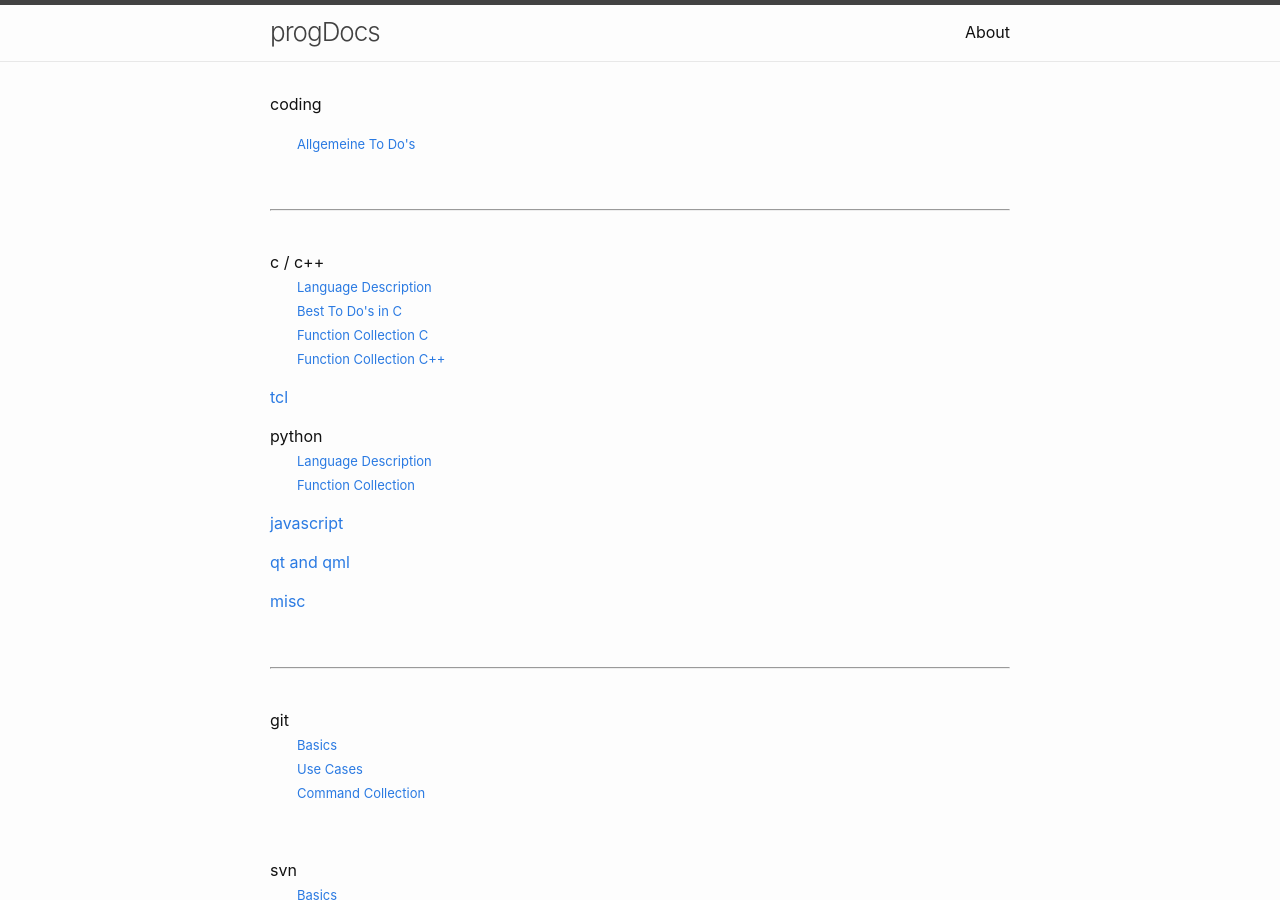
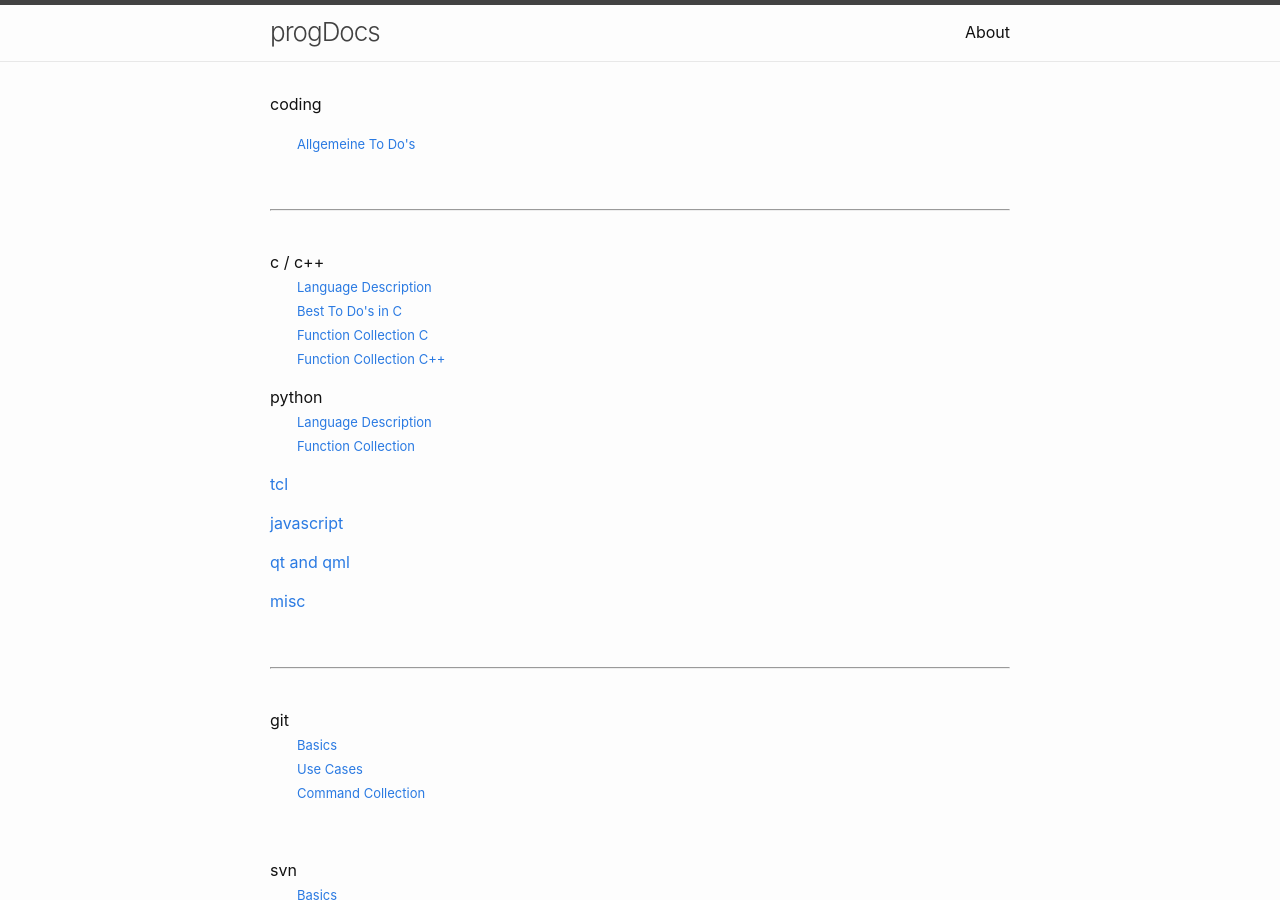
Before and after one commit to Hautaklyttn/progDocs, a Jekyll site: the page built from docs/index.md, in a window 1280 px wide and 900 px high. Built offline with Jekyll 4.4.1, drawn with Linux system fonts in a browser that asks for light colours.

```diff
--- a/docs/index.md
+++ b/docs/index.md
@@ -24,11 +24,11 @@ c / c++
 &nbsp;&nbsp;&nbsp;&nbsp;&nbsp; [<font size="-1">Function Collection C</font>](./articles/c_funcCollect.html)
 &nbsp;&nbsp;&nbsp;&nbsp;&nbsp; [<font size="-1">Function Collection C++</font>](./articles/cpp_funcCollect.html)
 
-[tcl](./articles/tcl.html)
-
 python
 &nbsp;&nbsp;&nbsp;&nbsp;&nbsp; [<font size="-1">Language Description</font>](./articles/python.html)
 &nbsp;&nbsp;&nbsp;&nbsp;&nbsp; [<font size="-1">Function Collection</font>](./articles/py_funcCollect.html)
+
+[tcl](./articles/tcl.html)
 
 [javascript](./articles/js.html)
 
```
